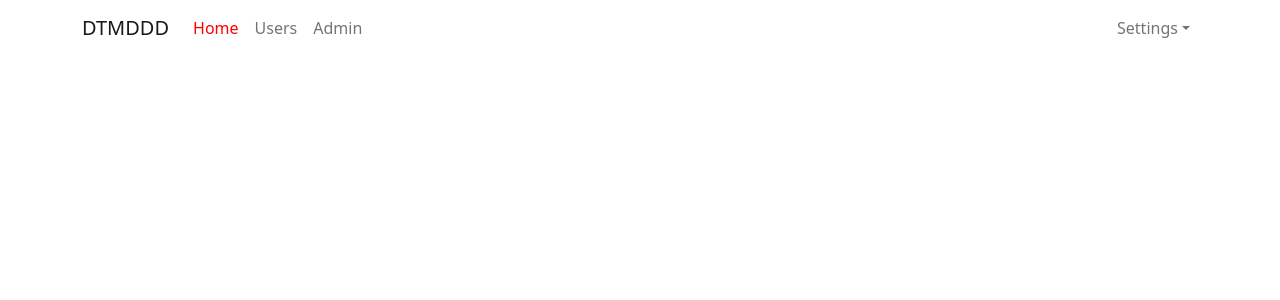
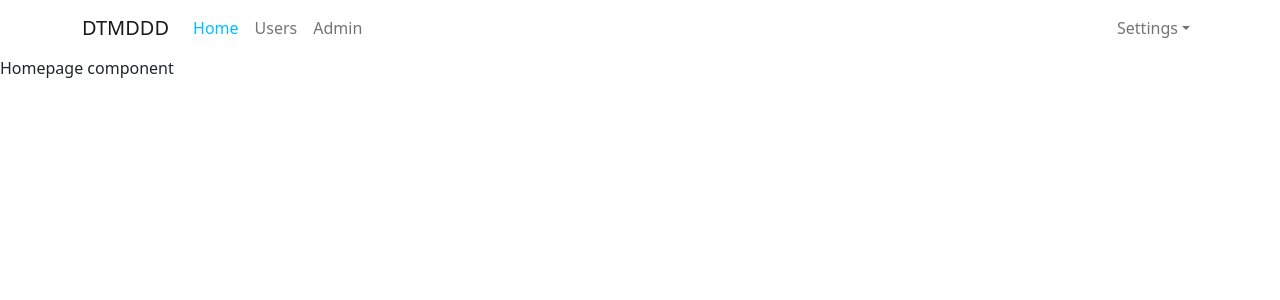
Before and after one commit to phuongvan-dlpc/react-redux-leaning, a React (Create React App) app: page / in a window 1280 px wide. Shown: the top 300 px of the page. Built offline with nearby package versions, Linux system fonts and the light colour scheme.

Commit message:
ngay-22-7-2024-IndexRoute

```diff
--- a/src/App.scss
+++ b/src/App.scss
@@ -14,7 +14,7 @@
     .navbar-nav {
       .nav-link {
         &.active {
-          color: red;
+          color: #00bfff;
         }
       }
     }
--- a/src/components/Header/Header.js
+++ b/src/components/Header/Header.js
@@ -8,7 +8,8 @@
     return (
         <Navbar expand="lg" className="bg-body-tertiary">
             <Container>
-                <Navbar.Brand href="#home">DTMDDD</Navbar.Brand>
+                {/* <Navbar.Brand href="#home">DTMDDD</Navbar.Brand> */}
+                <NavLink to="/" className='navbar-brand'> DTMDDD </NavLink>
                 <Navbar.Toggle aria-controls="basic-navbar-nav" />
                 <Navbar.Collapse id="basic-navbar-nav">
                     <Nav className="me-auto">
@@ -21,13 +22,13 @@
                     </Nav>
                     <Nav>
                         <NavDropdown title="Settings" id="basic-nav-dropdown">
-                            <NavDropdown.Item href="#action/3.1">
+                            <NavDropdown.Item>
                                 Log in
                             </NavDropdown.Item>
-                            <NavDropdown.Item href="#action/3.2">
+                            <NavDropdown.Item>
                                 Log out
                             </NavDropdown.Item>
-                            <NavDropdown.Item href="#action/3.3">
+                            <NavDropdown.Item>
                                 Profile
                             </NavDropdown.Item>
                         </NavDropdown>
--- /dev/null
+++ b/src/components/Home/HomePage.js
@@ -0,0 +1,9 @@
+const HomePage = (props) => {
+    return (
+        <div className="homepage-container">
+            Homepage component
+        </div>
+    )
+}
+
+export default HomePage;
--- a/src/index.js
+++ b/src/index.js
@@ -9,6 +9,7 @@
 import { BrowserRouter, Routes, Route } from 'react-router-dom';
 import User from './components/User/User';
 import Admin from './components/Admin/Admin';
+import HomePage from './components/Home/HomePage';
 
 const root = ReactDOM.createRoot(document.getElementById('root'));
 root.render(
@@ -18,6 +19,7 @@
       {/* <App /> */}
       <Routes>
         <Route path='/' element={<App />}>
+          <Route index element={<HomePage />} />
           <Route path='/users' element={<User />} />
           <Route path='/admins' element={<Admin />} />
         </Route>
```
